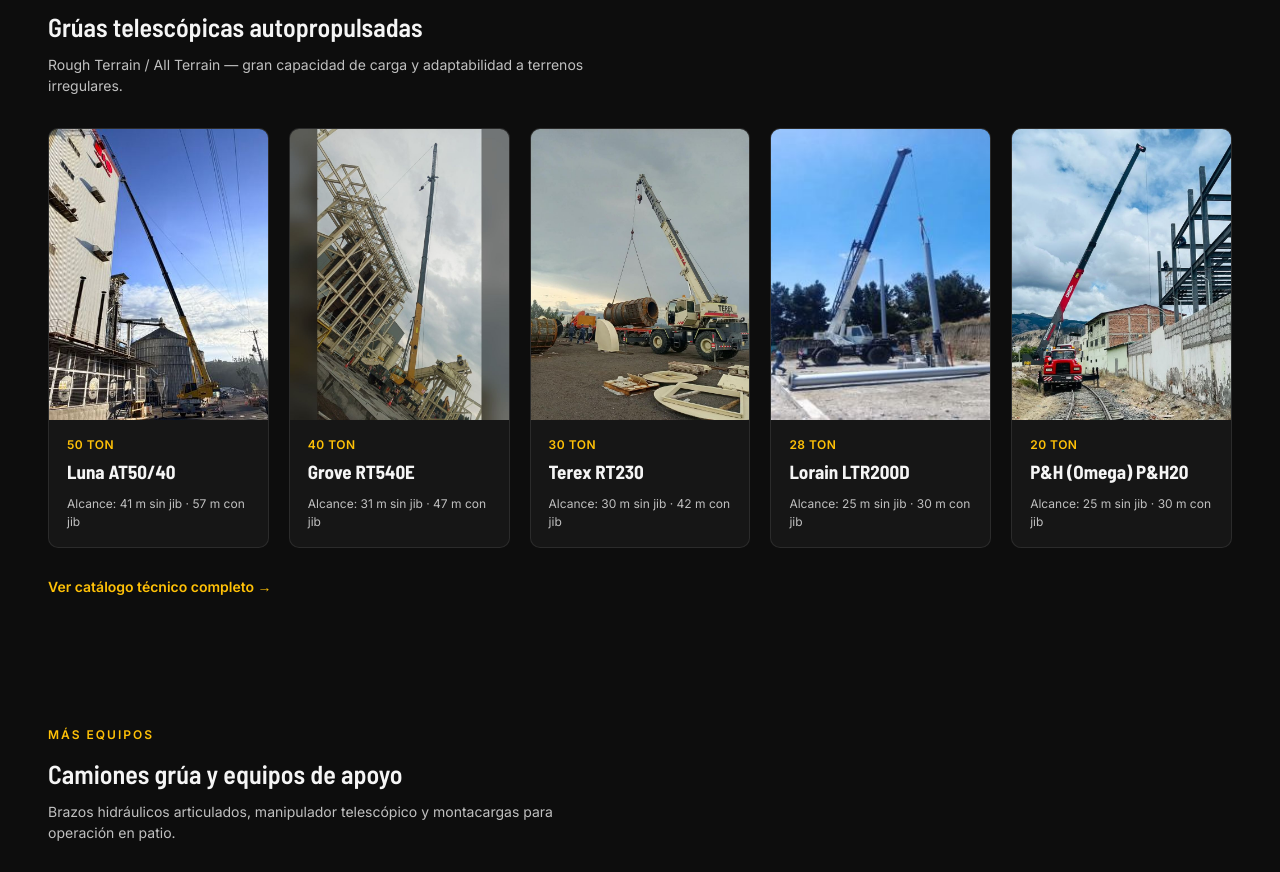
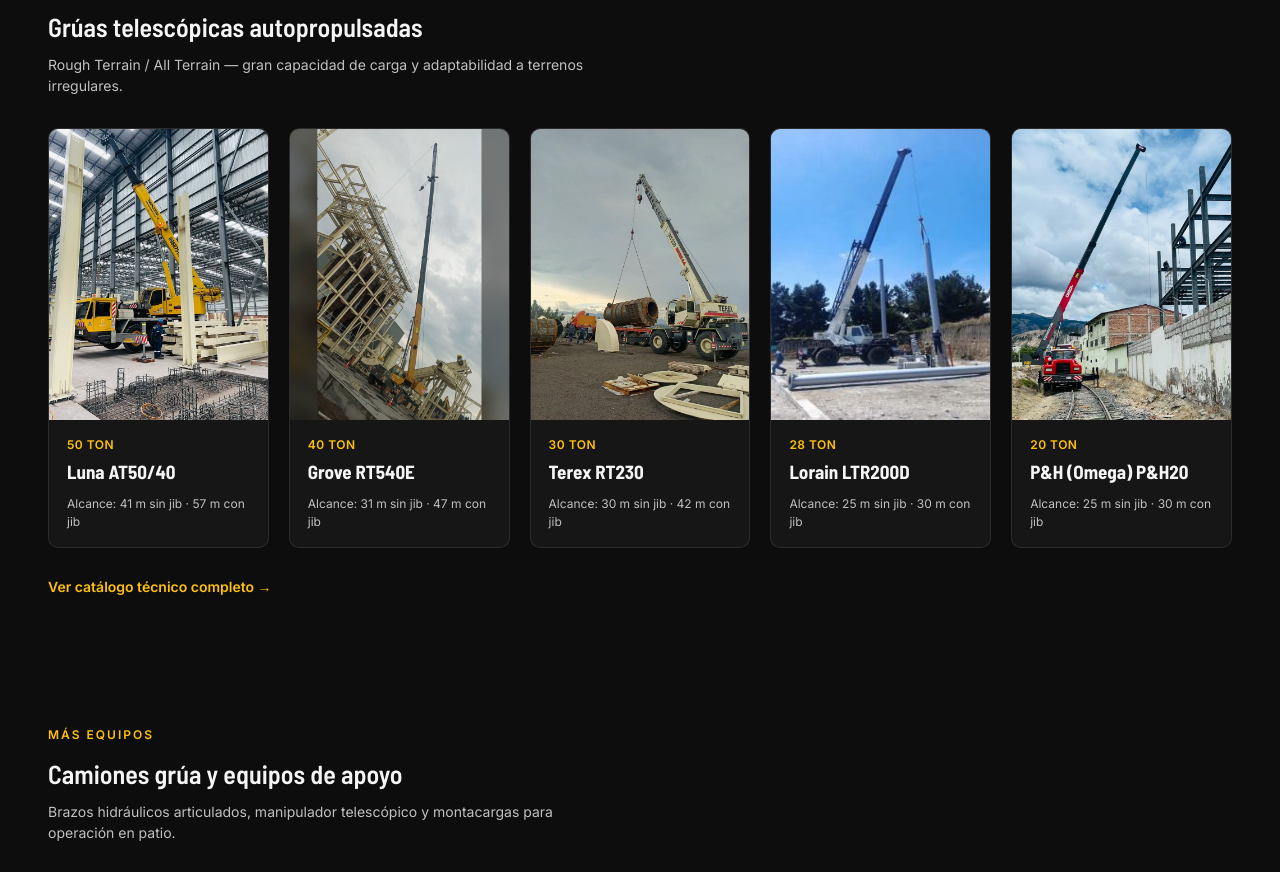
Before and after one commit to gruasequinoccialec-coder/equinoccial-site, a website: page docs/index.html in a window 1280 px wide. Shown: the part 1567-2439 px from the top of the page. Drawn offline with Linux system fonts and the light colour scheme.

Commit message:
Cambiar la foto de la grúa Luna de 50 toneladas en el catálogo

```diff
--- a/docs/index.html
+++ b/docs/index.html
@@ -137,7 +137,7 @@
   <div class="section-sub">Rough Terrain / All Terrain — gran capacidad de carga y adaptabilidad a terrenos irregulares.</div>
   <div class="fleet-grid">
     <div class="fleet-card">
-      <div class="fleet-img"><img src="assets/img/grua-50ton-luna.jpg" alt="Grúa Luna AT50/40" loading="lazy" decoding="async"></div>
+      <div class="fleet-img"><img src="assets/img/grua-50ton-luna-obra.jpg" alt="Grúa Luna AT50/40 de 50 toneladas de Equinoccial trabajando en una nave industrial" loading="lazy" decoding="async"></div>
       <div class="fleet-info">
         <div class="cap">50 TON</div>
         <h3>Luna AT50/40</h3>
```
Also changed, not shown: pages/index.content.html (+1 -1 lines), assets/img/grua-50ton-luna-obra.jpg (added), docs/assets/img/grua-50ton-luna-obra.jpg (added).
